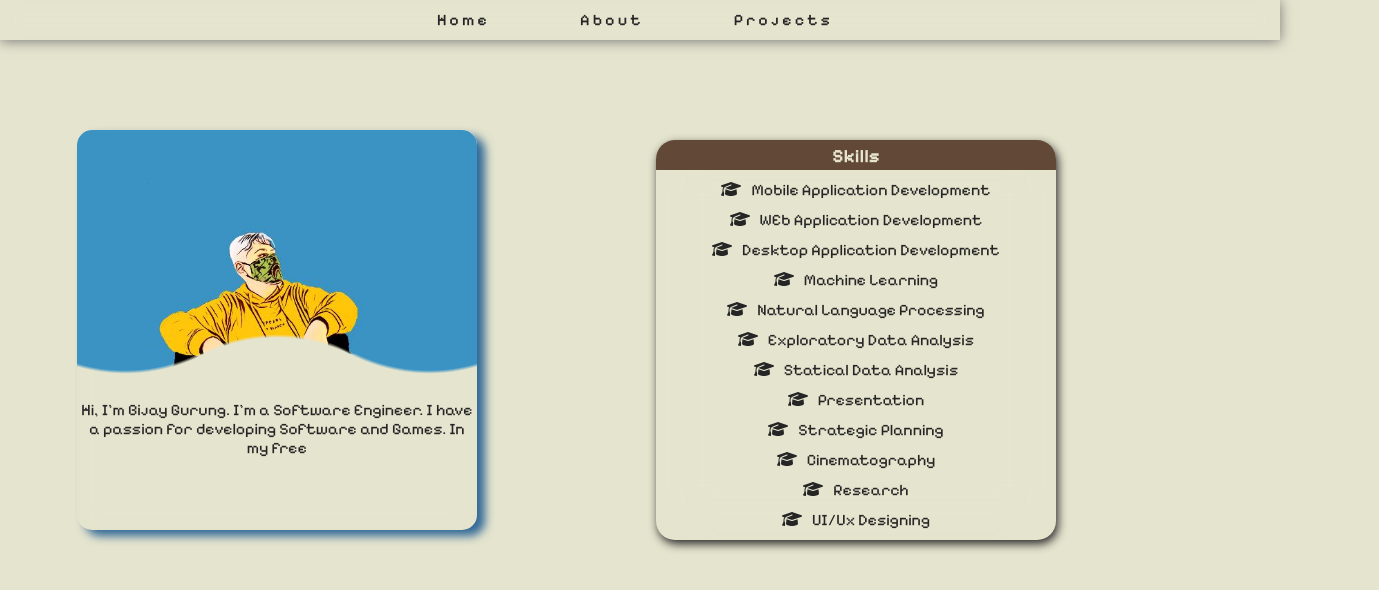
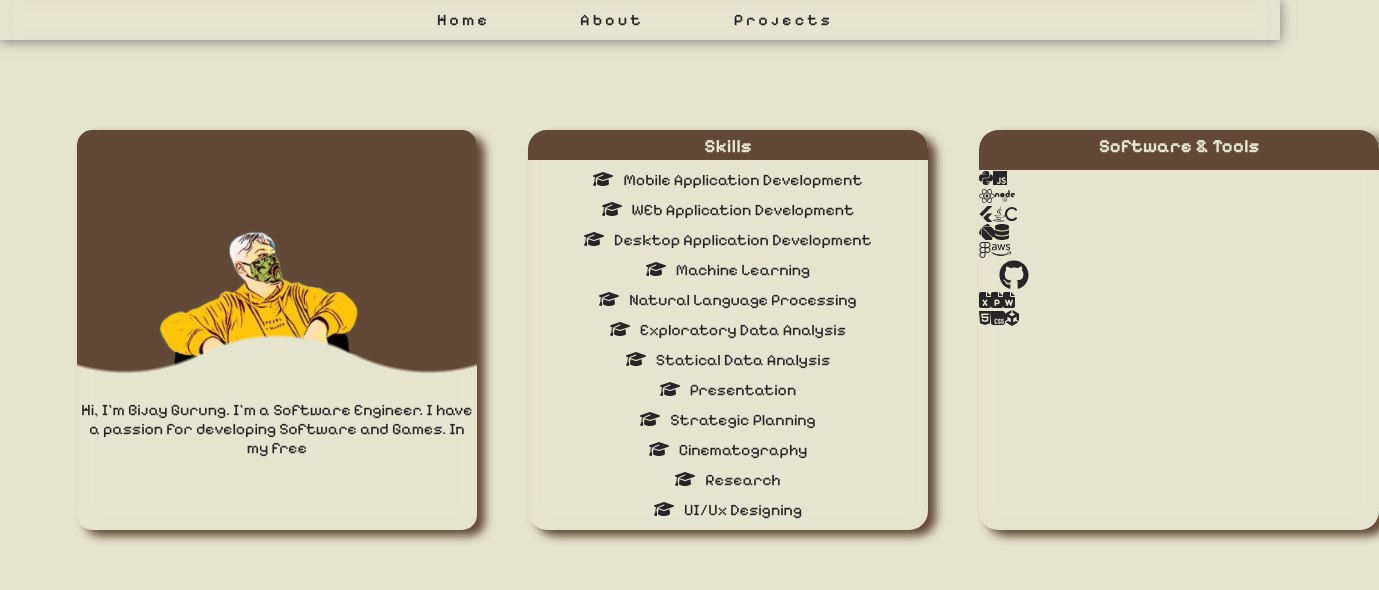
Before and after one commit to Bijay-Gurung/Portfolio, a React (Vite) app: page /about in a window 1280 px wide. Shown: the top 590 px of the page, 1379 px wide, since content can reach past the window. Built offline with nearby package versions, Linux system fonts and the light colour scheme.

Commit message:
Implementing Software and Tools Section

```diff
--- a/src/about.css
+++ b/src/about.css
@@ -29,13 +29,14 @@
     position: relative;
     top: 90px;
     left: 6%;
-    box-shadow: 8px 6px 10px #306797;
+    box-shadow: 8px 6px 10px rgb(98, 72, 54);
 }
 
 .image{
     height: 300px;
     width: 400px;
-    background-image: url("/Karma.jpg");
+    background-image: url("/Karmaremovedbg.png");
+    background-color: rgb(98, 72, 54);
     background-position: center;
     background-size: cover;
     --mask:
@@ -59,15 +60,15 @@
     height: 400px;
     width: 400px;
     position: relative;
-    top: 100px;
-    left: 20%;
+    top: 90px;
+    left: 10%;
     background-color: #ffffff05;
-    backdrop-filter: blur(25px);
-    -webkit-backdrop-filter: blur(45px);
+    backdrop-filter: blur(10px);
+    -webkit-backdrop-filter: blur(25px);
     /* overflow: hidden;
     overflow-y: scroll; */
     border-radius: 19px;
-    box-shadow: 2px 4px 10px #2a2a2a;
+    box-shadow: 8px 6px 10px rgb(98, 72, 54);
 }
 
 .skills ul li{
@@ -101,3 +102,59 @@
 .skills ul li #gcap{
     padding-right: 10px;
 }
+
+.tools{
+    height: 400px;
+    width: 400px;
+    background-color: #ffffff05;
+    backdrop-filter: blur(10px);
+    -webkit-backdrop-filter: blur(25px);
+    border-radius: 19px;
+    position: relative;
+    top: 90px;
+    left: 14%;
+    box-shadow: 8px 6px 10px rgb(98, 72, 54);
+    display: grid;
+    grid-template-columns: repeat(12, 40px);
+    grid-template-rows: repeat(10, 40px);
+    overflow: hidden;
+    overflow-y: scroll;
+}
+
+::-webkit-scrollbar{
+    width: 20px;
+
+}
+::-webkit-scrollbar-track{
+    background-color: #4f3737;
+    border-top-right-radius: 19px;
+    border-bottom-right-radius: 19px;
+}
+::-webkit-scrollbar-thumb{
+    background-color: #402d00;
+    width: 20px;
+    border-top-right-radius: 19px;
+    border-bottom-right-radius: 19px;
+}
+
+.tools .tbox{
+    font-family: 'Pixelify Sans', sans-serif;
+    text-align: center;
+    padding-top: 5px;
+    background-color: rgb(98, 72, 54);
+    color: #e5e4ce;
+    border-top-left-radius: 19px;
+    border-top-right-radius: 19px;
+    grid-row-start: 1;
+    grid-row-end: 2;
+    grid-column-start: 1;
+    grid-column-end: 11;
+    position: sticky;
+    top: 0px;
+    left: 0px;
+}
+
+.tools .st{
+    grid-row-start: 2;
+    grid-row-end: 10;
+}
--- a/src/about.jsx
+++ b/src/about.jsx
@@ -3,6 +3,24 @@ import { Link } from "react-router-dom";
 import Typewriter from "./Typewriter";
 import { FontAwesomeIcon } from "@fortawesome/react-fontawesome";
 import {faGraduationCap} from '@fortawesome/free-solid-svg-icons';
+import { faPython } from "@fortawesome/free-brands-svg-icons";
+import { faJs } from "@fortawesome/free-brands-svg-icons";
+import { faReact } from "@fortawesome/free-brands-svg-icons";
+import { faNode } from "@fortawesome/free-brands-svg-icons";
+import { faFlutter } from "@fortawesome/free-brands-svg-icons";
+import { faJava } from "@fortawesome/free-brands-svg-icons";
+import { faC } from "@fortawesome/free-solid-svg-icons";
+import { faDartLang } from "@fortawesome/free-brands-svg-icons";
+import { faDatabase } from "@fortawesome/free-solid-svg-icons";
+import { faFigma } from "@fortawesome/free-brands-svg-icons";
+import { faAws } from "@fortawesome/free-brands-svg-icons";
+import { faFileExcel } from "@fortawesome/free-solid-svg-icons";
+import { faFilePowerpoint } from "@fortawesome/free-solid-svg-icons";
+import { faFileWord } from "@fortawesome/free-solid-svg-icons";
+import { faHtml5 } from "@fortawesome/free-brands-svg-icons";
+import { faCss } from "@fortawesome/free-brands-svg-icons";
+import { faGithub } from "@fortawesome/free-brands-svg-icons";
+import { faUnity } from "@fortawesome/free-brands-svg-icons";
 
 export default function About() {
   return (
@@ -52,6 +70,31 @@ export default function About() {
           </ul>
         </div>
 
+        <div className="tools">
+          <div className="tbox"><h3>Software & Tools</h3></div>
+
+          <div className="st">
+            <FontAwesomeIcon icon={faPython} id="python"/>
+            <FontAwesomeIcon icon={faJs} id="javascript"/>
+            <FontAwesomeIcon icon={faReact} id="react"/>
+            <FontAwesomeIcon icon={faNode} id="node"/>
+            <FontAwesomeIcon icon={faFlutter} id="flutter"/>
+            <FontAwesomeIcon icon={faJava} id="java"/>
+            <FontAwesomeIcon icon={faC} id="clan"/>
+            <FontAwesomeIcon icon={faDartLang} id="dart"/>
+            <FontAwesomeIcon icon={faDatabase} id="db"/>
+            <FontAwesomeIcon icon={faFigma} id="figma"/>
+            <FontAwesomeIcon icon={faAws} id="aws"/>
+            <FontAwesomeIcon icon={faGithub} id="github"/>
+            <FontAwesomeIcon icon={faFileExcel} id="excel"/>
+            <FontAwesomeIcon icon={faFilePowerpoint} id="powerpoint"/>
+            <FontAwesomeIcon icon={faFileWord} id="word"/>
+            <FontAwesomeIcon icon={faHtml5} id="html"/>
+            <FontAwesomeIcon icon={faCss} id="css"/>
+            <FontAwesomeIcon icon={faUnity} id="unity"/>
+          </div>
+        </div>
+
         {/* <div className="underDevelopment"></div> */}
       </section>
 
```
Also changed, not shown: public/Karmaremovedbg.png (added).
